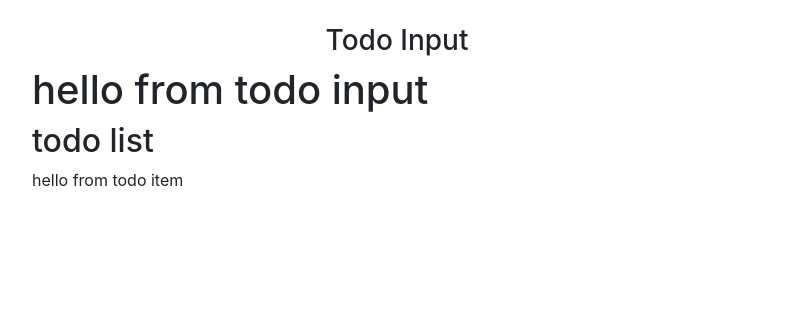
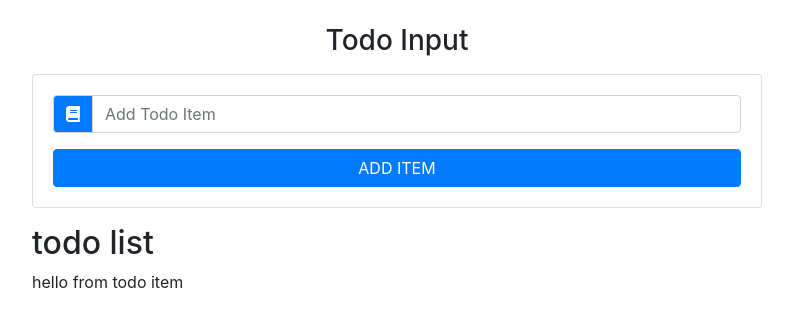
Before and after one commit to Heckles44/react-todo-list, a React (Create React App) app: page / in a window 1280 px wide. Shown: the top 326 px of the page, without its empty margins (243-1036 px from the left). Built offline with nearby package versions, Linux system fonts and the light colour scheme.

Commit message:
Next stage

```diff
--- a/src/components/TodoInput.js
+++ b/src/components/TodoInput.js
@@ -2,6 +2,33 @@
 
 export default class TodoInput extends Component {
   render() {
-    return <h1>hello from todo input</h1>;
+    const { item, handleChange, handleSubmit, editItem } = this.props;
+
+    return (
+      <div className="card card-body my-3">
+        <form onSubmit={handleSubmit}>
+          <div className="input-group">
+            <div className="input-group-prepend">
+              <div className="input-group-text bg-primary text-white">
+                <i className="fas fa-book"></i>
+              </div>
+            </div>
+            <input
+              type="text"
+              className="form-control text-capitalize"
+              placeholder="add todo item"
+              value={item}
+              onChange={handleChange}
+            />
+          </div>
+          <button
+            type="submit"
+            className="btn btn-block btn-primary mt-3 text-uppercase"
+          >
+            add item
+          </button>
+        </form>
+      </div>
+    );
   }
 }
```
